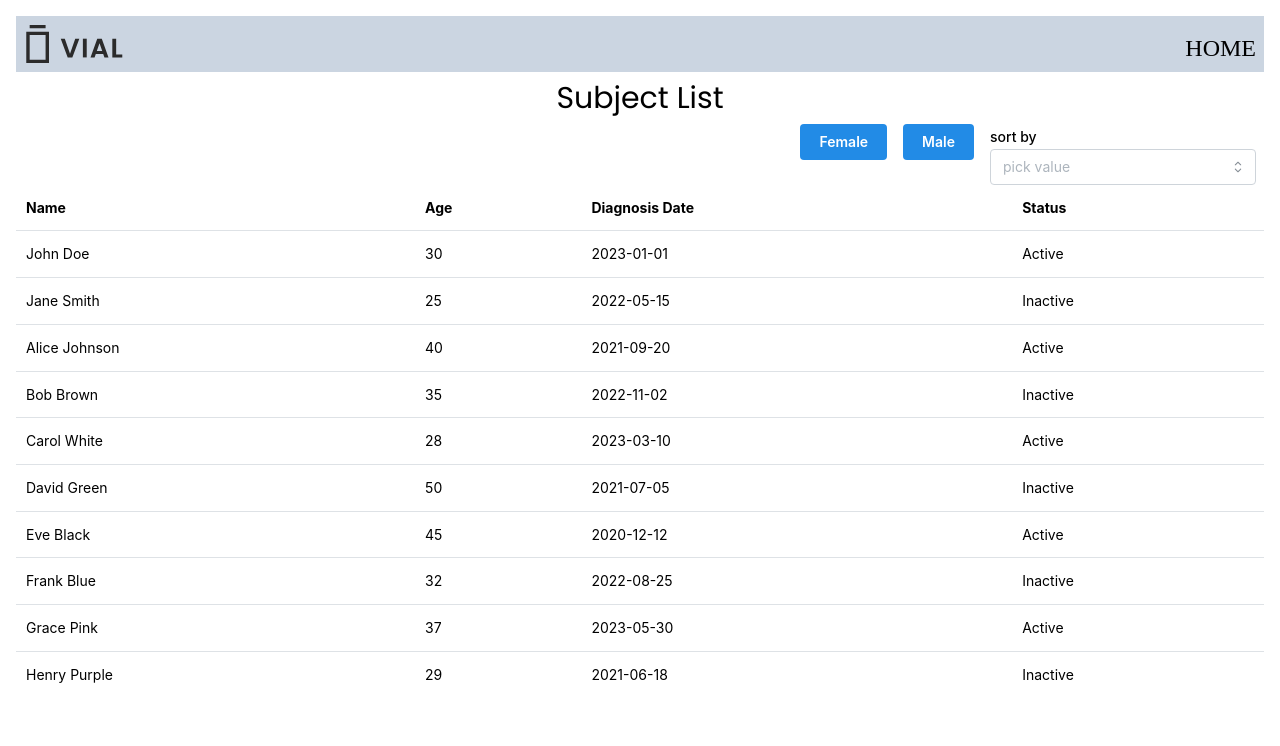
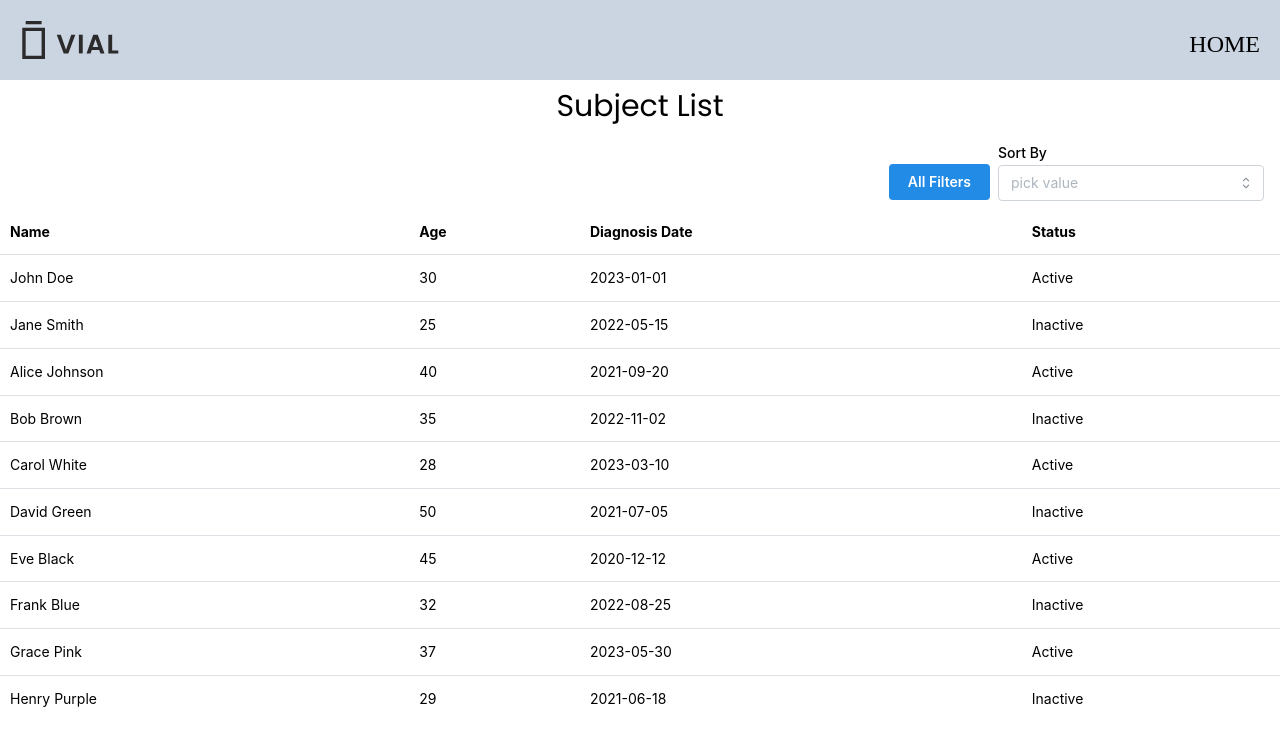
Before and after one commit to tanvisaini/subjectgrid, a Next.js app in the folder subjectgrid/: page / in a window 1280 px wide. Shown: the top 746 px of the page. Built offline with nearby package versions, Linux system fonts and the light colour scheme; a web font is replaced by a local one.

Commit message:
refactored filters component

```diff
--- a/subjectgrid/package.json
+++ b/subjectgrid/package.json
@@ -10,6 +10,7 @@
   },
   "dependencies": {
     "@mantine/core": "^7.12.0",
+    "@mantine/dates": "^7.12.0",
     "axios": "^1.7.3",
     "next": "14.2.5",
     "react": "^18",
--- a/subjectgrid/pages/api/subjects.ts
+++ b/subjectgrid/pages/api/subjects.ts
@@ -15,7 +15,7 @@ interface Subject {
 export default async function handler(req: NextApiRequest,res: NextApiResponse){
     switch(req.method){
         case "GET":{
-            const {sortBy, sortOrder, gender, status} = req.query;
+            const {sortBy, sortOrder, gender, status, date} = req.query;
 
             const jsonDirectory = path.join(process.cwd(), 'public', 'mockData');
             const fileContents = await fs.readFile(jsonDirectory + '/subjects.json', 'utf8');
@@ -27,6 +27,9 @@ export default async function handler(req: NextApiRequest,res: NextApiResponse){
             }
             if (status) {
             subjects = subjects.filter((subject) => subject.status === status);
+            }
+            if (date) {
+                subjects = subjects.filter((subject) => subject.diagnosisDate == date);
             }
             if (sortBy) {
                 subjects = subjects.sort((a: any, b: any) => {
--- a/subjectgrid/pages/components/Header.tsx
+++ b/subjectgrid/pages/components/Header.tsx
@@ -3,7 +3,7 @@ import Image from 'next/image';
 
 const Header = () => {
     return (
-        <div className="flex font-radio bg-slate-300 p-2 justify-between flex-row ">
+        <div className="flex font-radio bg-slate-300 p-5 justify-between flex-row ">
             <Image src="/vial-logo.svg" width={100} height={100} alt="vial logo" />
             <p className="font-radio text-2xl mt-2"> HOME </p>
         </div>
--- a/subjectgrid/pages/components/SubjectGrid.tsx
+++ b/subjectgrid/pages/components/SubjectGrid.tsx
@@ -1,8 +1,10 @@
 "use client";
 import { useState, useEffect } from 'react';
 import axios from 'axios';
-import { Table, Button, Select } from '@mantine/core';
+import { Table, Button, Select, Group, Modal } from '@mantine/core';
+import { DateInput } from '@mantine/dates';
 import {useDisclosure} from '@mantine/hooks';
+
 
 interface Subject {
   id: number;
@@ -16,15 +18,18 @@ interface Subject {
 const SubjectGrid = () => {
   const [subjects, setSubjects] = useState<Subject[]>([]);
   const [loading, setLoading] = useState(true);
-  const [gender, setGender] = useState("");
-  const [status, setStatus] = useState("");
-  const [sortBy, setSortBy] = useState("");
-  const [checked, {toggle}] = useDisclosure(false);
+  const [gender, setGender] = useState<string | null>(null);
+  const [date, setDate] = useState<string | null>(null);
+  const [status, setStatus] = useState<string | null>(null);
+  const [sortBy, setSortBy] = useState<string | null>(null);
+  const [opened, {open, close}] = useDisclosure(false);
   const [reset, setReset] = useState(false);
 
   useEffect(() => {
     const query = new URLSearchParams();
     if (gender) query.append('gender', gender);
+    if (status) query.append('status', status);
+    if (date) query.append('date', date);
     if (sortBy) query.append('sortBy' , sortBy);
     fetch(`/api/subjects?${query.toString()}`)
     .then((response) => response.json())
@@ -37,7 +42,7 @@ const SubjectGrid = () => {
       console.error('error fetching subjects:', error);
       setLoading(false);
     })
-  }, [gender, sortBy, reset]);
+  }, [gender, date, sortBy, reset, status]);
 
   if (loading) return <div>loading...</div>;
 
@@ -50,17 +55,44 @@ const SubjectGrid = () => {
     </Table.Tr>
   ));
 
+  const handleClear = () =>{
+    setGender(null);
+    setSortBy(null);
+    setStatus(null);
+  }
+
   return (
     <div>
       <h1 className="text-3xl font-poppins p-2 flex justify-center"> Subject List </h1>
-      <div class="flex justify-end">
-        <Button className="mx-2" onClick={() => {setGender("Female")}}> Female </Button>
-        <Button className="mx-2" onClick={() => {setGender("Male")}}> Male </Button>
-        <Select className="mx-2" label="sort by"
+      <div class="flex m-2 justify-end">
+        <Group className="pt-6">
+          <Button  onClick={open}> All Filters </Button>
+        </Group>
+        <Select className="mx-2" label="Sort By"
                 placeholder="pick value"
-                data={['Age', 'Diagnosis Date']}
-                value={sortBy ? sortBy.value : null}
+                data={['Age', 'Diagnosis Date', 'Name']}
+                value={sortBy}
                 onChange={(_value, option) => setSortBy(_value)} />
+        <Modal opened={opened} onClose={close} closeOnClickOutside transitionProps={{ transition: 'rotate-left' }} centered title="Filter Subjects">
+          <Select
+            label="Gender"
+            placeholder="Select Gender Filter"
+            value={gender}
+            onChange={(_value, option) => setGender(_value)}
+            data={[{value:'', label: 'All'}, 'Female', 'Male']} />
+          <Select
+            label="Status"
+            placeholder="Select Status Filter"
+            value={status}
+            onChange={(_value, option) => setStatus(_value)}
+            data={[{value:'', label:'All'}, 'Active', 'Inactive']} />
+          <DateInput clearable
+            label="Date"
+            placeholder="Select Date Filter"
+            valueFormat="YYYY-MMM-DD"
+            value={date}
+            onChange={(value) => setDate(value)} />
+        </Modal>
       </div>
       <Table verticalSpacing="sm" highlightOnHover>
         <Table.Thead>
--- a/subjectgrid/pages/globals.css
+++ b/subjectgrid/pages/globals.css
@@ -12,9 +12,6 @@
   --background-end-rgb: 255, 255, 255;
 } */
 
-body {
-  padding:1rem;
-}
 
 /* @layer utilities {
   .text-balance {
```
Also changed, not shown: 1 other file (tests, documents, lock files or other folders).
